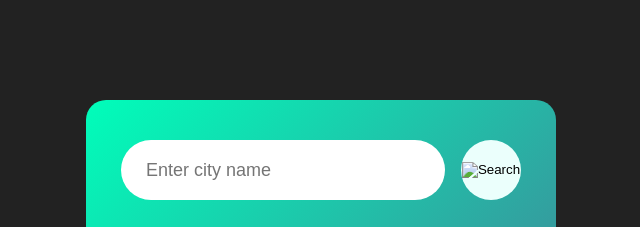
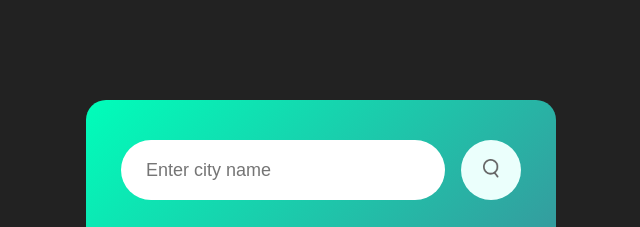
Before and after one commit to yashsinghal2004/Weather-App, a plain HTML site: page index.html in a window 1280 px wide. Shown: the top 227 px of the page, 319-959 px from the left. Drawn offline with Linux system fonts and the light colour scheme; files whose address does not match are found by name.

Commit message:
Update index.html

```diff
--- a/index.html
+++ b/index.html
@@ -10,7 +10,7 @@
     <div class="card">
         <div class="search">
             <input type="text" placeholder="Enter city name" spellcheck="false">
-            <button><img src="./images/search.png" alt="Search"></button>
+            <button><img src="search.png" alt="Search"></button>
         </div>
         <div class="weather">
         <img src="./images/rain.png" class="weather-icon">
```
